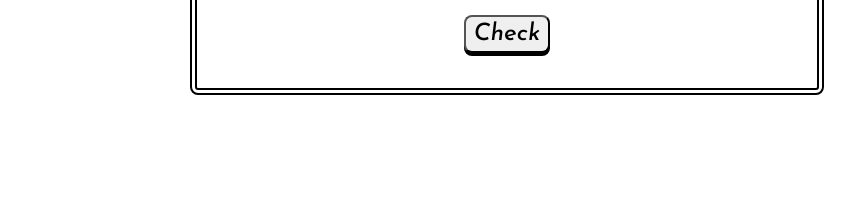
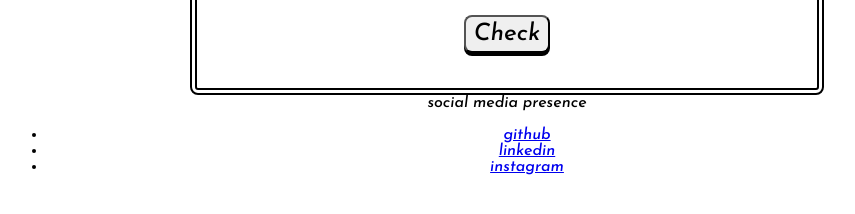
Before and after one commit to anushasunil/prime-number-JS, a plain HTML site: page index.html in a window 1280 px wide. Shown: the part 378-592 px from the top of the page, without its empty margins (133-988 px from the left). Drawn offline with Linux system fonts and the light colour scheme.

Commit message:
feat: footer

```diff
--- a/index.html
+++ b/index.html
@@ -16,6 +16,14 @@
         <div class="result"></div>
 
     </div>
+    <footer class="footer">
+        <div class="footer-header">social media presence </div>
+        <ul class="social-links">
+            <li class="list-item-inline"><a class="link" href="https://github.com/anushasunil">github</a></li>
+            <li class="list-item-inline"><a class="link" href="https://www.linkedin.com/in/anusha-sunilkumar-064200207/">linkedin</a></li>
+            <li class="list-item-inline"><a class="link" href="https://www.instagram.com/_.anu7/">instagram</a></li>
+        </ul>
+    </footer>
     <script src="index.js"></script>
 
 
```
